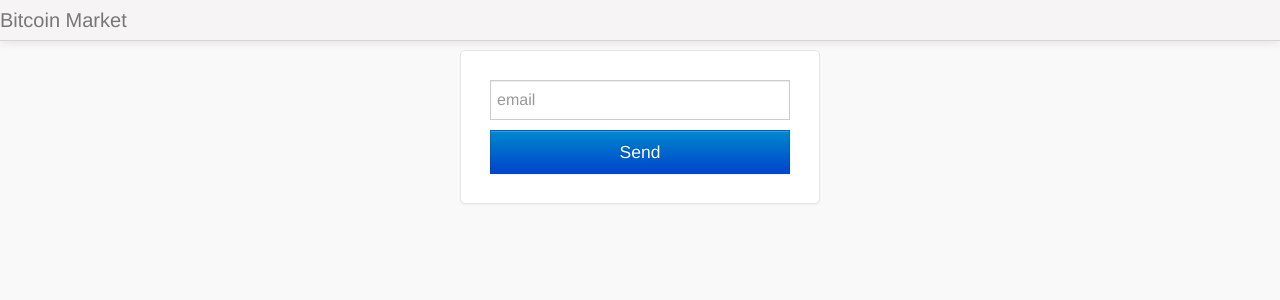
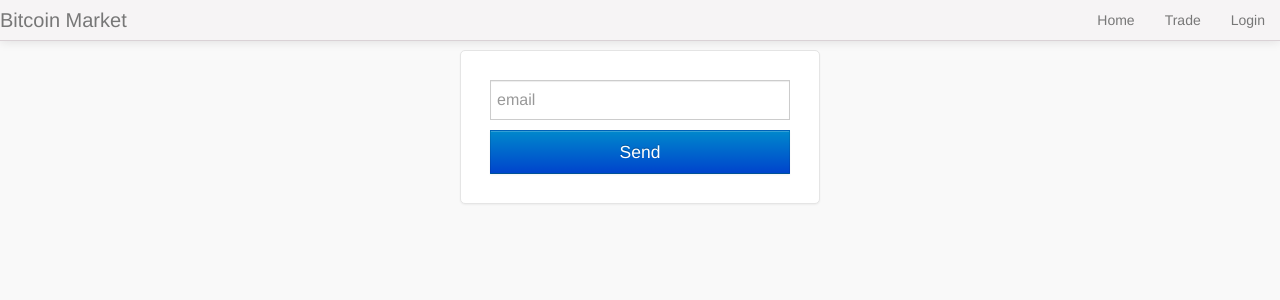
Before and after one commit to gonbo/market, a Flask app: page /account/send/resetmail in a window 1280 px wide. Shown: the top 300 px of the page. Run offline with Flask 2, Linux system fonts and the light colour scheme; parts of the project's set-up code (start-up, migrations or seed data) failed here and were passed over; some libraries are stand-ins or nearby versions.

Commit message:
modify navigation

```diff
--- a/btcmarket.py
+++ b/btcmarket.py
@@ -2,7 +2,7 @@
 # -*- coding: utf-8 -*-
 
 import redis
-from flask import Flask, g, redirect, url_for, render_template
+from flask import Flask, g, render_template
 from flask_mail import Mail
 from account.helpers import get_current_user
 from account.views import bp_account
@@ -34,9 +34,7 @@ def before_request():
 
 @app.route('/')
 def index():
-    if g.user:
-        return render_template('index.html')
-    return redirect(url_for('account.signin'))
+    return render_template('index.html')
 
 if __name__ == '__main__':
     app.run('0.0.0.0', port=7777, debug=True)
--- a/templates/_nav.html
+++ b/templates/_nav.html
@@ -1,5 +1,16 @@
 <div class="navbar navbar-fixed-top">
     <div class="navbar-inner">
         <a href="{{ url_for('index') }}" class="brand">Bitcoin Market</a>
+        <div class="nav-collapse collapse">
+            <ul class="nav pull-right">
+                <li><a href="{{ url_for('index') }}">Home</a></li>
+                <li><a href="/trade">Trade</a></li>
+                {% if g.user %}
+                <li><a href="{{ url_for('account.signout') }}">Logout</a></li>
+                {% else %}
+                <li><a href="{{ url_for('account.signin') }}">Login</a></li>
+                {% endif %}
+            </ul>
+        </div>
     </div>
 </div>
```
